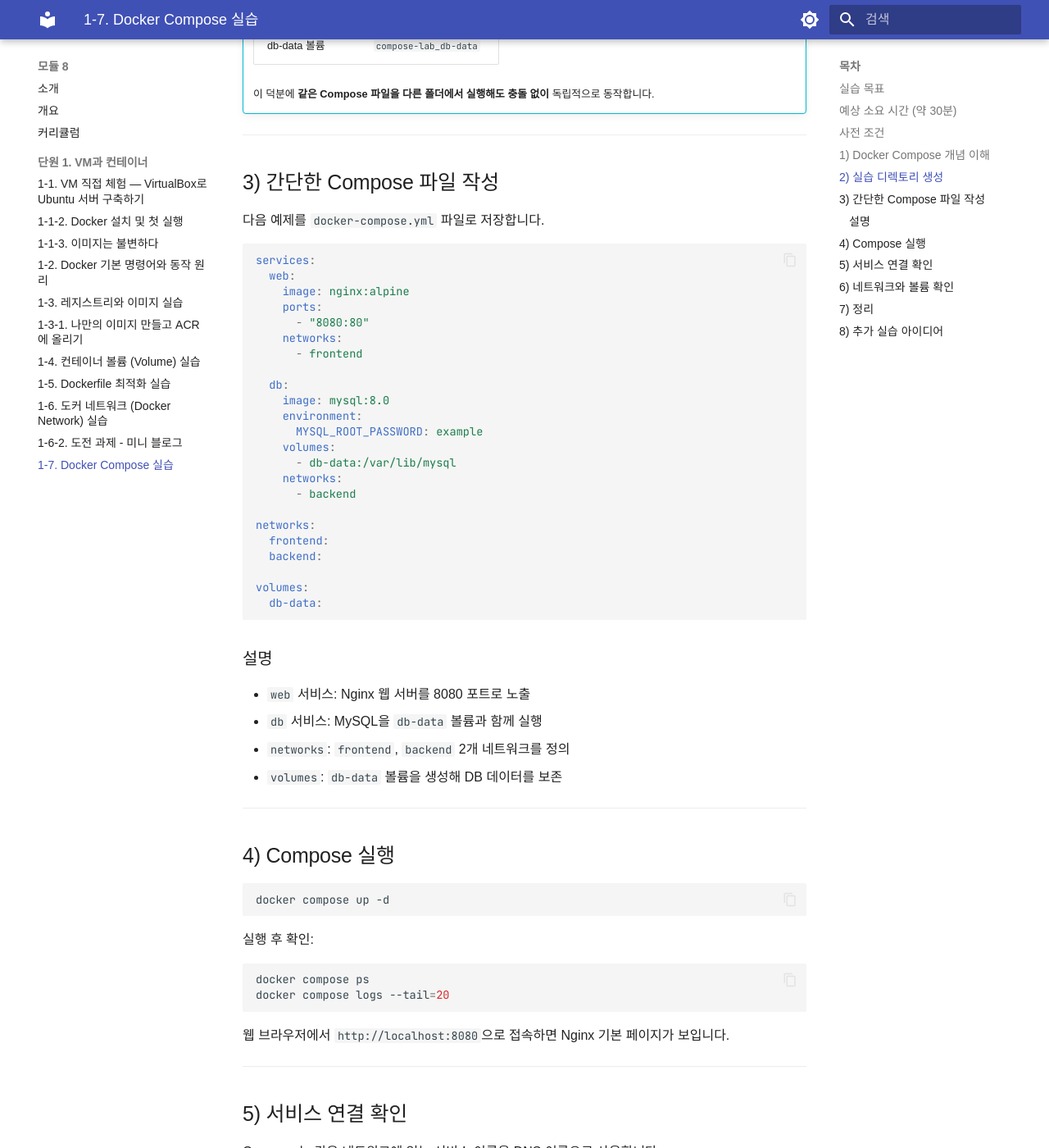
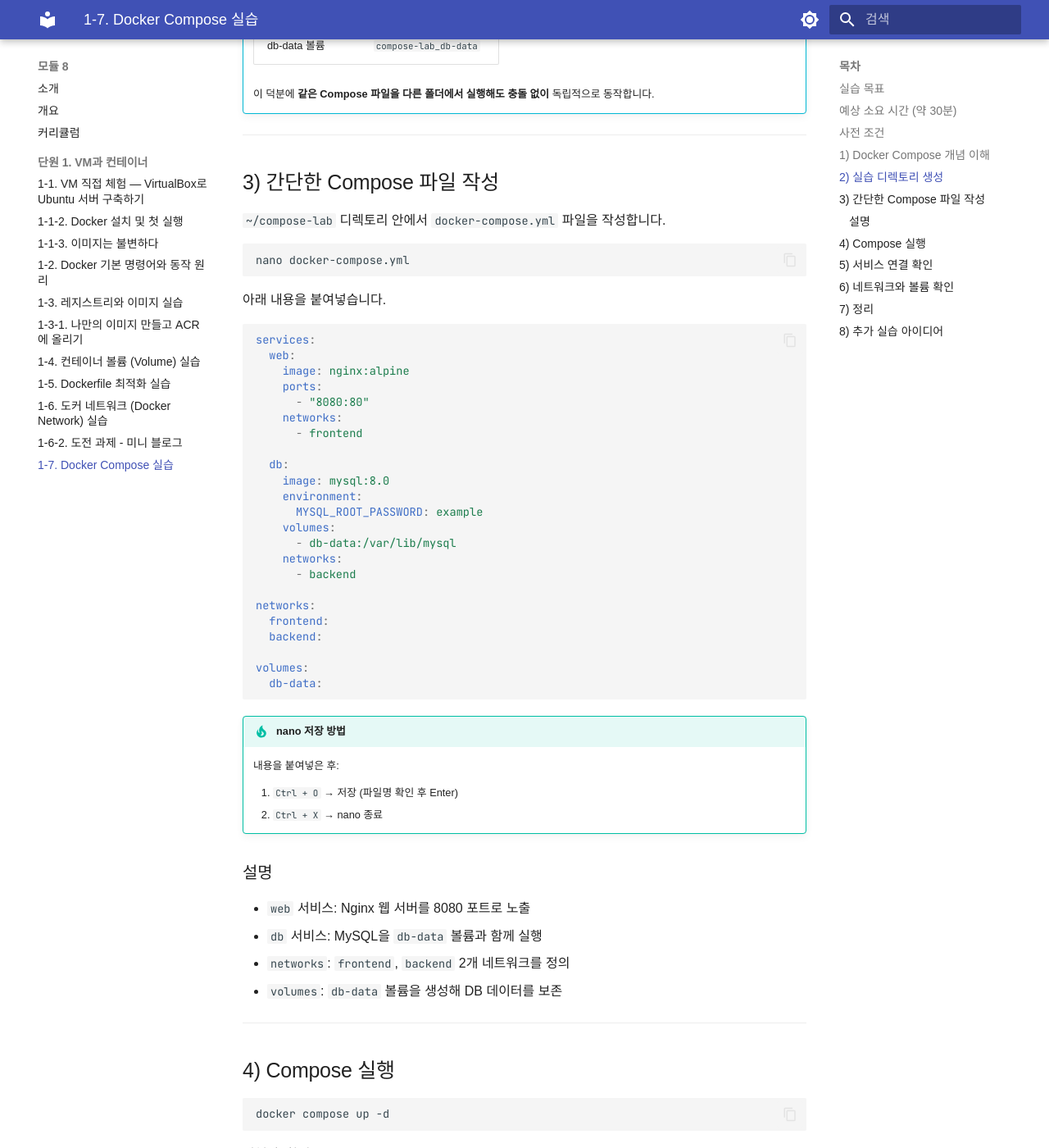
Before and after one commit to skilleat-labs/docker-k8s-labs, an MkDocs documentation site: the page built from docs/modules/module8/1-7.md, in a window 1280 px wide and 1400 px high, scrolled down 1767 px. Shown: the whole window at 82% size. Built offline with MkDocs 1.6.1 and Material for MkDocs 9.7.7, drawn with Linux system fonts in a browser that asks for light colours; some web fonts are replaced.

Commit message:
1-7: 3) Compose 파일 작성에 nano 명령어 및 저장 방법 추가
Co-Authored-By: Claude Sonnet 4.6 <noreply@anthropic.com>

````diff
--- a/docs/modules/module8/1-7.md
+++ b/docs/modules/module8/1-7.md
@@ -70,7 +70,13 @@ mkdir ~/compose-lab && cd ~/compose-lab
 
 ## 3) 간단한 Compose 파일 작성
 
-다음 예제를 `docker-compose.yml` 파일로 저장합니다.
+`~/compose-lab` 디렉토리 안에서 `docker-compose.yml` 파일을 작성합니다.
+
+```bash
+nano docker-compose.yml
+```
+
+아래 내용을 붙여넣습니다.
 
 ```yaml
 services:
@@ -97,6 +103,12 @@ networks:
 volumes:
   db-data:
 ```
+
+!!! tip "nano 저장 방법"
+    내용을 붙여넣은 후:
+
+    1. `Ctrl + O` → 저장 (파일명 확인 후 Enter)
+    2. `Ctrl + X` → nano 종료
 
 ### 설명
 
````
